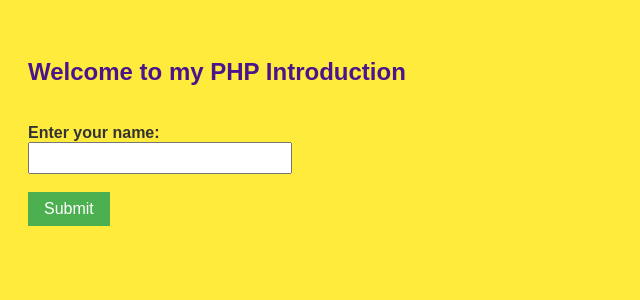
After one commit to cruzjoanamm-webdev25/cruzCalculator, a PHP site: page /cruzPhpHtml.php in a window 1280 px wide. The commit adds this page. Shown: the top 300 px of the page, without its empty margins (0-640 px from the left). Run offline with PHP 8.4, Linux system fonts and the light colour scheme.

Commit message:
june 15 2025

```diff
--- /dev/null
+++ b/cruzConn.php
@@ -0,0 +1,5 @@
+<?php
+
+    $cruzConn = mysqli_connect("localhost","root","","cruz_Calculator") OR DIE ("Connection Failed!");
+
+?>
--- /dev/null
+++ b/cruzPhpHtml.php
@@ -0,0 +1,64 @@
+<!DOCTYPE html>
+<html lang="en">
+<head>
+    <meta charset="UTF-8">
+    <meta name="viewport" content="width=device-width, initial-scale=1.0">
+    <title>PHP Introduction with Form</title>
+
+    <style>
+        body{
+            background-color: #FFEB3B;
+            font-family: Arial, sans-serif;
+            padding: 30px 20px;
+        }
+
+        h2{
+            color: #4A148C;
+            margin-top: 20px;
+        }
+
+        label{
+            font-weight: bold;
+            color: #333;
+        }
+        input[type="text"]{
+            padding: 5px;
+            width: 250px;
+            font-size: 16px;
+        }
+        input[type="submit"]{
+            background-color: #4CAF50;
+            color:  white;
+            border: none;
+            padding: 8px 16px;
+            font-size: 16px;
+            cursor: pointer;
+        }
+
+        h3{
+            color: #1a237e;
+            margin-top: 20px;
+        }
+    </style>
+</head>
+<body>
+    <h2>Welcome to my PHP Introduction</h2>
+        <br>
+    <form action="" method="post">
+        <label for="name">Enter your name: </label><br>
+        <input type="text" name="name" id="name" required><br><br>
+        <input type="submit" value="Submit">
+    </form>
+
+    <?php
+
+        if($_SERVER["REQUEST_METHOD"]=="POST"){
+            $name = htmlspecialchars($_POST['name']);
+
+            echo "<h3>Hello, <span style='color: violet;'>{$name}</span>! Welcome to PHP Programming.</h3>";
+        }
+
+
+    ?>
+</body>
+</html>
```
Also changed, not shown: cruzAddition.php (+25 -2 lines), cruzDivision.php (+24 -3 lines), cruzLogin.php (+9 -0 lines), cruzMultiplication.php (+23 -3 lines), cruzPhpSyntax.php (added, +7 -0 lines), cruzRegister.php (+12 -2 lines), cruzSubtraction.php (+24 -3 lines).
